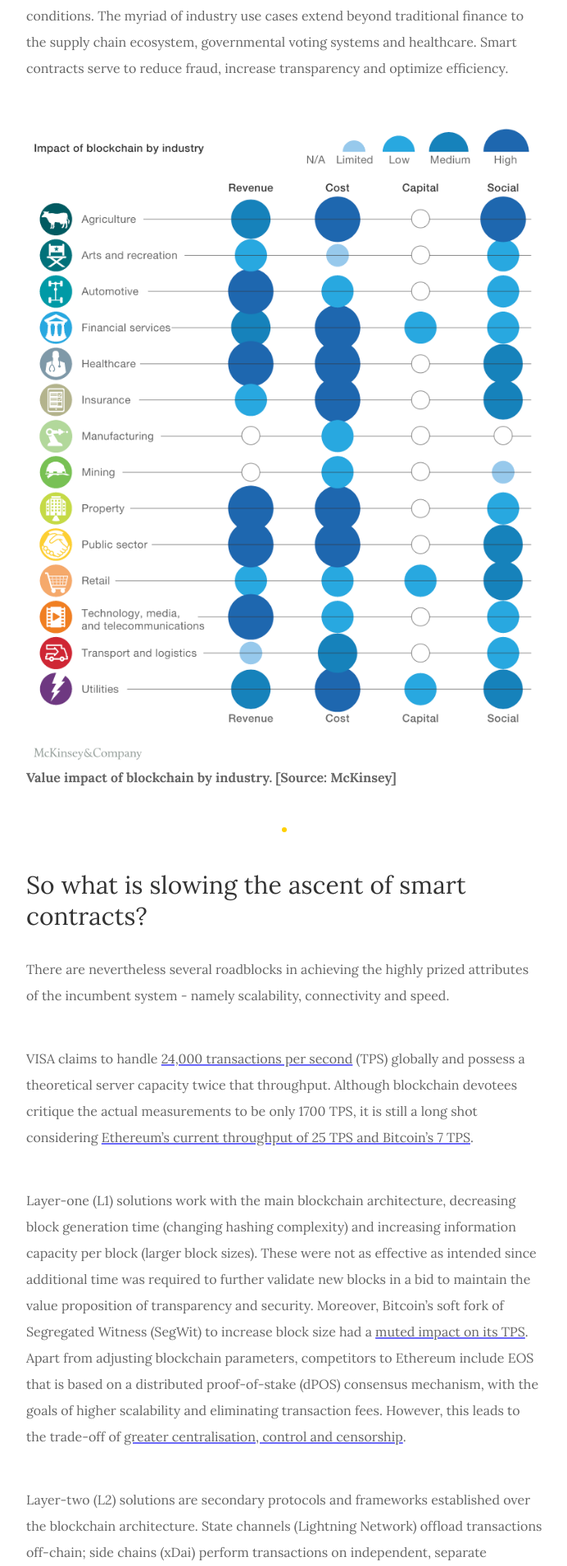
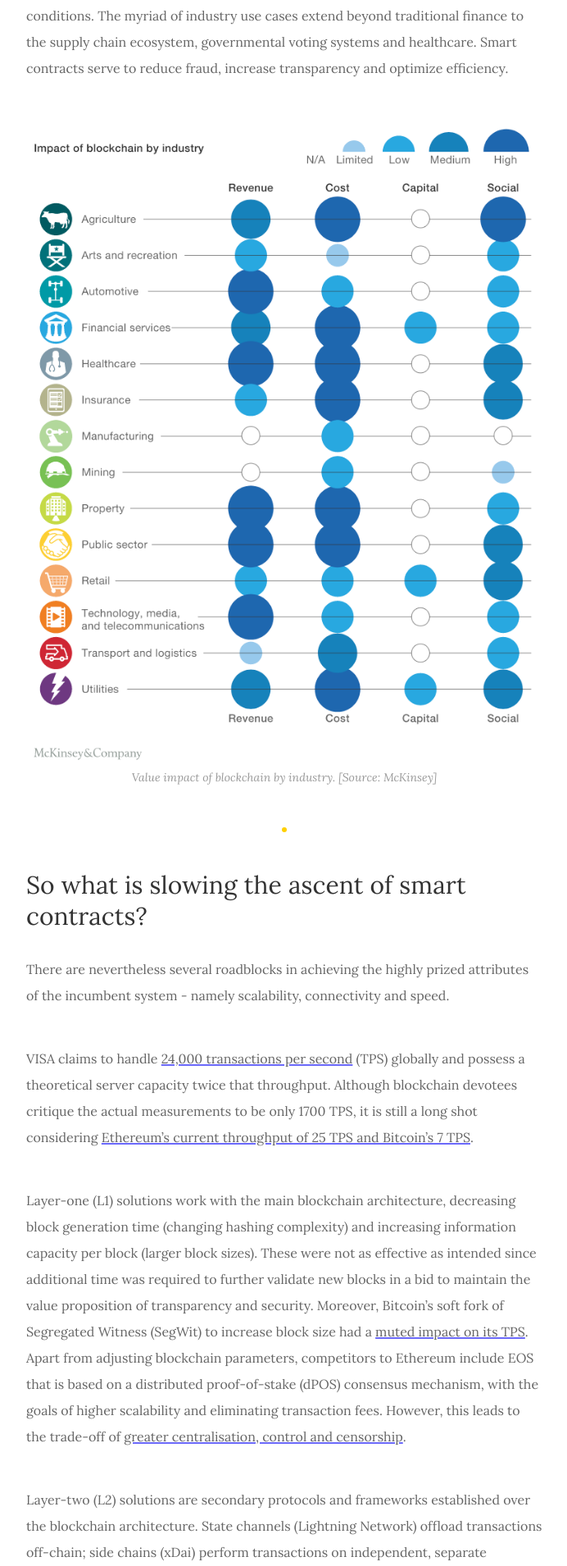
Before and after one commit to PrestonChing/prestonching.github.io, a Jekyll site: the page built from _posts/2021-08-20-chainlink-blockchain.md, in a window 1280 px wide. Shown: the part 1782-3692 px from the top of the page at 82% size, without its empty margins (293-985 px from the left). Built offline with Jekyll 4.4.1, drawn with Linux system fonts in a browser that asks for light colours.

Commit message:
test post caption 2

```diff
--- a/_posts/2021-08-20-chainlink-blockchain.md
+++ b/_posts/2021-08-20-chainlink-blockchain.md
@@ -20,7 +20,7 @@
 
 A blockchain in and of itself does not radically change the world. Smart contracts do. The ideal smart contract bypasses the middleman, processes verified data from the real world and automatically executes the terms of agreement based on pre-defined conditions. The myriad of industry use cases extend beyond traditional finance to the supply chain ecosystem, governmental voting systems and healthcare. Smart contracts serve to reduce fraud, increase transparency and optimize efficiency.
 
-![]({{site.baseurl}}/assets/img/Mckinsey_blockchain.png)**Value impact of blockchain by industry. [Source: McKinsey]**
+![]({{site.baseurl}}/assets/img/Mckinsey_blockchain.png)*Value impact of blockchain by industry. [Source: McKinsey]*
 
 ---
 
```
